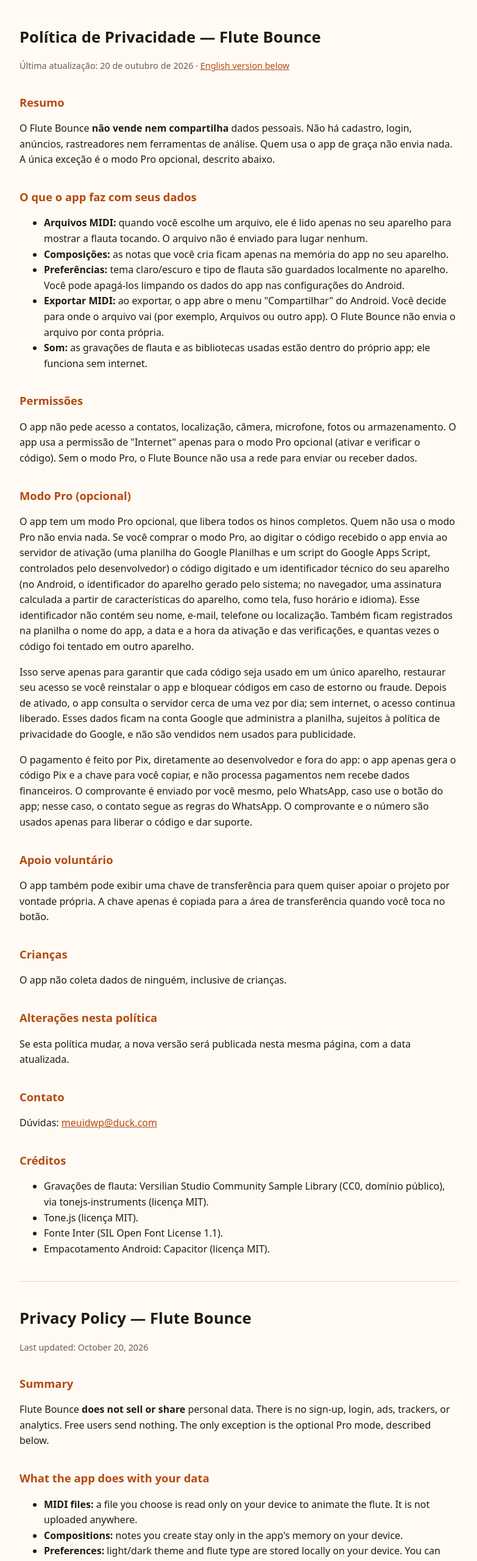
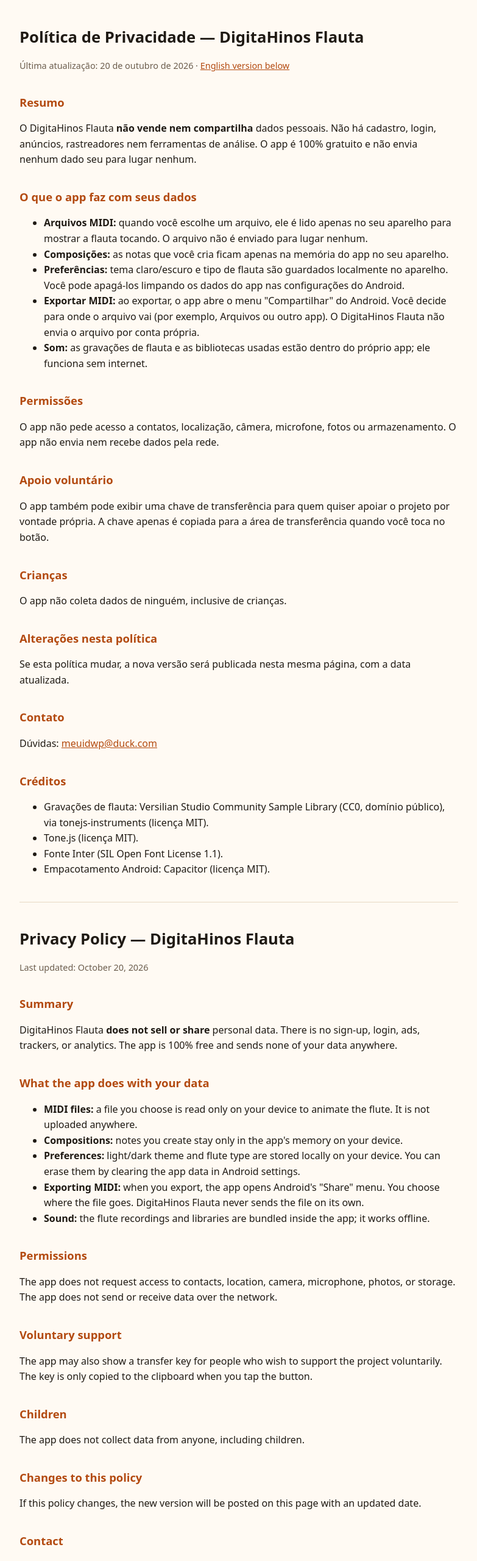
Before and after one commit to capuchowp-design/DigitaHinos-Flauta, a website: page privacidade.html in a window 1280 px wide. Shown: the top 2560 px of the page at 61% size, without its empty margins (248-1031 px from the left). Drawn offline with Linux system fonts and the light colour scheme.

Commit message:
Add files via upload

```diff
--- a/privacidade.html
+++ b/privacidade.html
@@ -3,7 +3,7 @@
 <head>
 <meta charset="UTF-8">
 <meta name="viewport" content="width=device-width, initial-scale=1">
-<title>Política de Privacidade — Flute Bounce</title>
+<title>Política de Privacidade — DigitaHinos Flauta</title>
 <style>
 body{font-family:system-ui,-apple-system,Segoe UI,Roboto,sans-serif;max-width:720px;margin:0 auto;padding:24px 18px 48px;line-height:1.6;color:#1f1a14;background:#fffaf3}
 h1{font-size:1.6rem;margin-bottom:.2em}h2{font-size:1.15rem;margin-top:1.8em;color:#b34a10}
@@ -13,28 +13,23 @@
 </head>
 <body>
 
-<h1>Política de Privacidade — Flute Bounce</h1>
+<h1>Política de Privacidade — DigitaHinos Flauta</h1>
 <p class="date">Última atualização: 20 de outubro de 2026 · <a href="#en">English version below</a></p>
 
 <h2>Resumo</h2>
-<p>O Flute Bounce <strong>não vende nem compartilha</strong> dados pessoais. Não há cadastro, login, anúncios, rastreadores nem ferramentas de análise. Quem usa o app de graça não envia nada. A única exceção é o modo Pro opcional, descrito abaixo.</p>
+<p>O DigitaHinos Flauta <strong>não vende nem compartilha</strong> dados pessoais. Não há cadastro, login, anúncios, rastreadores nem ferramentas de análise. O app é 100% gratuito e não envia nenhum dado seu para lugar nenhum.</p>
 
 <h2>O que o app faz com seus dados</h2>
 <ul>
 <li><strong>Arquivos MIDI:</strong> quando você escolhe um arquivo, ele é lido apenas no seu aparelho para mostrar a flauta tocando. O arquivo não é enviado para lugar nenhum.</li>
 <li><strong>Composições:</strong> as notas que você cria ficam apenas na memória do app no seu aparelho.</li>
 <li><strong>Preferências:</strong> tema claro/escuro e tipo de flauta são guardados localmente no aparelho. Você pode apagá-los limpando os dados do app nas configurações do Android.</li>
-<li><strong>Exportar MIDI:</strong> ao exportar, o app abre o menu "Compartilhar" do Android. Você decide para onde o arquivo vai (por exemplo, Arquivos ou outro app). O Flute Bounce não envia o arquivo por conta própria.</li>
+<li><strong>Exportar MIDI:</strong> ao exportar, o app abre o menu "Compartilhar" do Android. Você decide para onde o arquivo vai (por exemplo, Arquivos ou outro app). O DigitaHinos Flauta não envia o arquivo por conta própria.</li>
 <li><strong>Som:</strong> as gravações de flauta e as bibliotecas usadas estão dentro do próprio app; ele funciona sem internet.</li>
 </ul>
 
 <h2>Permissões</h2>
-<p>O app não pede acesso a contatos, localização, câmera, microfone, fotos ou armazenamento. O app usa a permissão de "Internet" apenas para o modo Pro opcional (ativar e verificar o código). Sem o modo Pro, o Flute Bounce não usa a rede para enviar ou receber dados.</p>
-
-<h2>Modo Pro (opcional)</h2>
-<p>O app tem um modo Pro opcional, que libera todos os hinos completos. Quem não usa o modo Pro não envia nada. Se você comprar o modo Pro, ao digitar o código recebido o app envia ao servidor de ativação (uma planilha do Google Planilhas e um script do Google Apps Script, controlados pelo desenvolvedor) o código digitado e um identificador técnico do seu aparelho (no Android, o identificador do aparelho gerado pelo sistema; no navegador, uma assinatura calculada a partir de características do aparelho, como tela, fuso horário e idioma). Esse identificador não contém seu nome, e-mail, telefone ou localização. Também ficam registrados na planilha o nome do app, a data e a hora da ativação e das verificações, e quantas vezes o código foi tentado em outro aparelho.</p>
-<p>Isso serve apenas para garantir que cada código seja usado em um único aparelho, restaurar seu acesso se você reinstalar o app e bloquear códigos em caso de estorno ou fraude. Depois de ativado, o app consulta o servidor cerca de uma vez por dia; sem internet, o acesso continua liberado. Esses dados ficam na conta Google que administra a planilha, sujeitos à política de privacidade do Google, e não são vendidos nem usados para publicidade.</p>
-<p>O pagamento é feito por Pix, diretamente ao desenvolvedor e fora do app: o app apenas gera o código Pix e a chave para você copiar, e não processa pagamentos nem recebe dados financeiros. O comprovante é enviado por você mesmo, pelo WhatsApp, caso use o botão do app; nesse caso, o contato segue as regras do WhatsApp. O comprovante e o número são usados apenas para liberar o código e dar suporte.</p>
+<p>O app não pede acesso a contatos, localização, câmera, microfone, fotos ou armazenamento. O app não envia nem recebe dados pela rede.</p>
 
 <h2>Apoio voluntário</h2>
 <p>O app também pode exibir uma chave de transferência para quem quiser apoiar o projeto por vontade própria. A chave apenas é copiada para a área de transferência quando você toca no botão.</p>
@@ -58,28 +53,23 @@
 
 <hr id="en">
 
-<h1>Privacy Policy — Flute Bounce</h1>
+<h1>Privacy Policy — DigitaHinos Flauta</h1>
 <p class="date">Last updated: October 20, 2026</p>
 
 <h2>Summary</h2>
-<p>Flute Bounce <strong>does not sell or share</strong> personal data. There is no sign-up, login, ads, trackers, or analytics. Free users send nothing. The only exception is the optional Pro mode, described below.</p>
+<p>DigitaHinos Flauta <strong>does not sell or share</strong> personal data. There is no sign-up, login, ads, trackers, or analytics. The app is 100% free and sends none of your data anywhere.</p>
 
 <h2>What the app does with your data</h2>
 <ul>
 <li><strong>MIDI files:</strong> a file you choose is read only on your device to animate the flute. It is not uploaded anywhere.</li>
 <li><strong>Compositions:</strong> notes you create stay only in the app's memory on your device.</li>
 <li><strong>Preferences:</strong> light/dark theme and flute type are stored locally on your device. You can erase them by clearing the app data in Android settings.</li>
-<li><strong>Exporting MIDI:</strong> when you export, the app opens Android's "Share" menu. You choose where the file goes. Flute Bounce never sends the file on its own.</li>
+<li><strong>Exporting MIDI:</strong> when you export, the app opens Android's "Share" menu. You choose where the file goes. DigitaHinos Flauta never sends the file on its own.</li>
 <li><strong>Sound:</strong> the flute recordings and libraries are bundled inside the app; it works offline.</li>
 </ul>
 
 <h2>Permissions</h2>
-<p>The app does not request access to contacts, location, camera, microphone, photos, or storage. The app uses the "Internet" permission only for the optional Pro mode (activating and checking the code). Without Pro mode, Flute Bounce does not use the network to send or receive data.</p>
-
-<h2>Pro mode (optional)</h2>
-<p>The app has an optional Pro mode that unlocks all hymns in full. Users who do not use Pro send nothing. If you buy Pro, when you type the code you received the app sends the activation server (a Google Sheets spreadsheet and a Google Apps Script controlled by the developer) the code you typed and a technical device identifier (on Android, the system-generated device ID; in the browser, a signature computed from device characteristics such as screen, time zone and language). This identifier does not contain your name, email, phone number or location. The spreadsheet also records the app name, the date and time of activation and checks, and how many times the code was tried on another device.</p>
-<p>This is only used to make sure each code works on a single device, to restore your access if you reinstall the app, and to block codes in case of refund or fraud. Once activated, the app checks the server about once a day; offline, access stays unlocked. This data is kept in the Google account that manages the spreadsheet, subject to Google's privacy policy, and is not sold or used for advertising.</p>
-<p>Payment is made by Pix directly to the developer, outside the app: the app only generates the Pix code and key for you to copy, and does not process payments or receive financial data. You send the receipt yourself via WhatsApp if you use the app's button, in which case WhatsApp's rules apply. The receipt and phone number are used only to release the code and provide support.</p>
+<p>The app does not request access to contacts, location, camera, microphone, photos, or storage. The app does not send or receive data over the network.</p>
 
 <h2>Voluntary support</h2>
 <p>The app may also show a transfer key for people who wish to support the project voluntarily. The key is only copied to the clipboard when you tap the button.</p>
```
